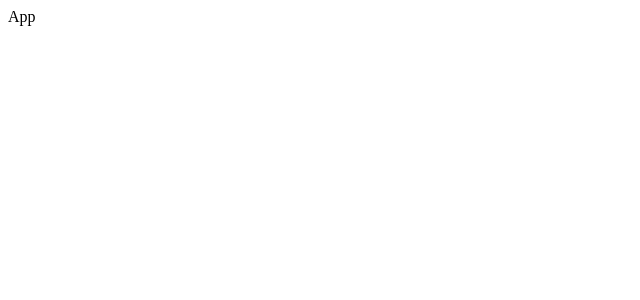
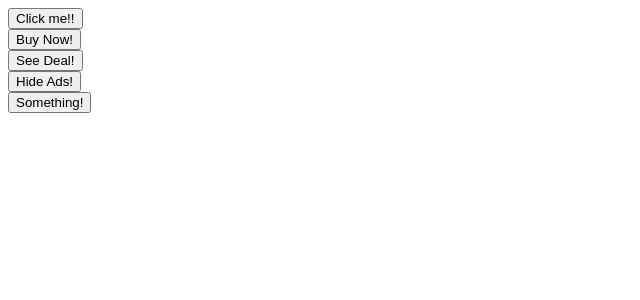
Before and after one commit to rayvafa/react-components, a React (Create React App) app: page / in a window 1280 px wide. Shown: the top 300 px of the page, without its empty margins (0-640 px from the left). Built offline with nearby package versions, Linux system fonts and the light colour scheme.

Commit message:
basic button component

```diff
--- a/src/App.js
+++ b/src/App.js
@@ -1,5 +1,25 @@
+import Button from "./components/Button";
+
 function App() {
-  return <div>App</div>;
+  return (
+    <div>
+      <div>
+        <Button success primary rounded outline>Click me!!</Button>
+      </div>
+      <div>
+        <Button danger outline>Buy Now!</Button>
+      </div>
+      <div>
+        <Button warning>See Deal!</Button>
+      </div>
+      <div>
+        <Button secondary outline>Hide Ads!</Button>
+      </div>
+      <div>
+        <Button secondary rounded>Something!</Button>
+      </div>
+    </div>
+  );
 }
 
 export default App;
--- /dev/null
+++ b/src/components/Button.js
@@ -0,0 +1,31 @@
+function Button({
+                  children,
+                  primary,
+                  secondary,
+                  success,
+                  warning,
+                  danger,
+                  outline,
+                  rounded,
+                }) {
+  return <button>{children}</button>;
+}
+
+Button.propTypes = {
+  checkVariationValue: ({ primary, secondary, success, warning, danger }) => {
+    const count =
+      Number(!!primary) +
+      Number(!!secondary) +
+      Number(!!warning) +
+      Number(!!success) +
+      Number(!!danger);
+
+    if (count > 1) {
+      return new Error(
+        'Only one of primary, secondary, success, warning, danger can be true'
+      );
+    }
+  },
+};
+
+export default Button;
```
